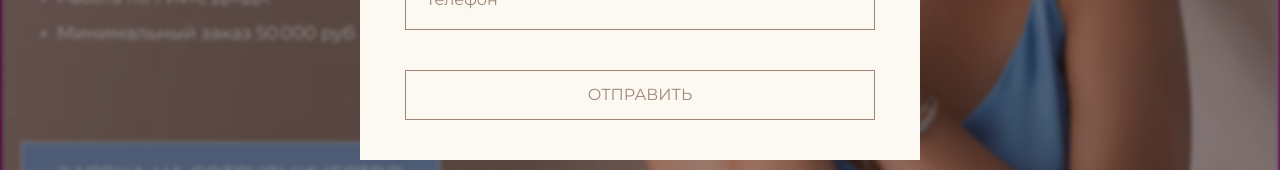
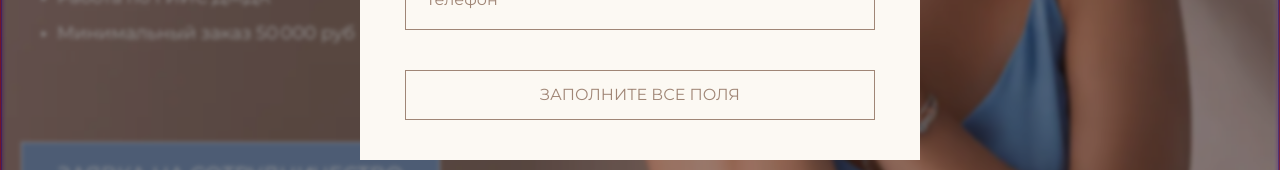
Before and after one commit to AlexanderMorugin/nuxt-uveliropt-madde, a Nuxt app: page / in a window 1280 px wide. Both pictures are taken after a click on the button "ЗАЯВКА НА СОТРУДНИЧЕСТВО". Shown: the part 535-705 px from the top of the page. Built offline with nearby package versions, Linux system fonts and the light colour scheme.

Commit message:
валидация формы готова

```diff
--- a/components/form/AppRequest.vue
+++ b/components/form/AppRequest.vue
@@ -66,9 +66,11 @@
       >
     </div>
 
-    <button
-      :class="['form-button', { 'form-button-active': isValid && !v$.$errors }]"
-    >
+    <div v-if="isFromEmpty || isValid.length" class="form-button">
+      Заполните все поля
+    </div>
+
+    <button v-else class="form-button form-button-active">
       <AppButtonLoader v-if="isLoading" />
       <span v-else>Отправить</span>
     </button>
@@ -99,8 +101,9 @@ const rules = computed(() => ({
     minLength: helpers.withMessage('Имя не менее 2 символов', minLength(2)),
   },
   phoneField: {
-    required: helpers.withMessage('Укажите телефон', required),
+    required: helpers.withMessage('', required),
     numeric: helpers.withMessage('Укажите цифрами без пробелов', numeric),
+    minLength: helpers.withMessage('', minLength(11)),
   },
 }));
 
@@ -110,14 +113,15 @@ const v$ = useVuelidate(rules, {
   phoneField,
 });
 
-const isValid = computed(
-  () => companyField.value && nameField.value && phoneField.value && !v$.$errors
+const isFromEmpty = computed(
+  () => !companyField.value || !nameField.value || !phoneField.value
 );
+
+const isValid = computed(() => v$.value.$errors);
 
 const submitRequestForm = () => {
   isLoading.value = true;
 
-  if (!isValid) {
   console.log(
     'submitRequestForm',
     companyField.value,
@@ -129,11 +133,6 @@ const submitRequestForm = () => {
     isLoading.value = false;
     emit('closeCooperationModal');
   }, 2000);
-  } else {
-    companyField.value = null;
-    nameField.value = null;
-    phoneField.value = null;
-  }
 };
 </script>
 
```
Lines whose indentation alone changed are shown as unchanged.
